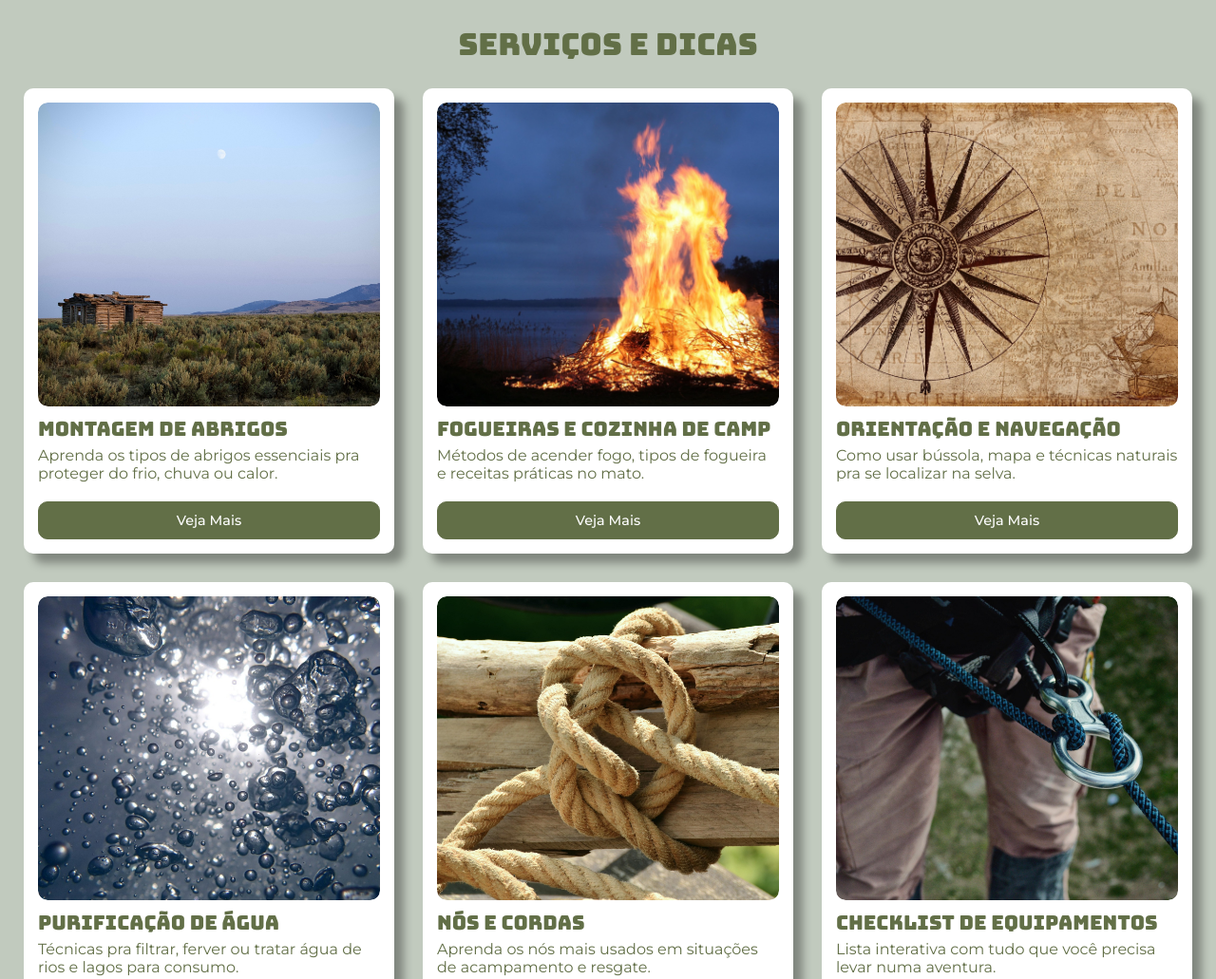
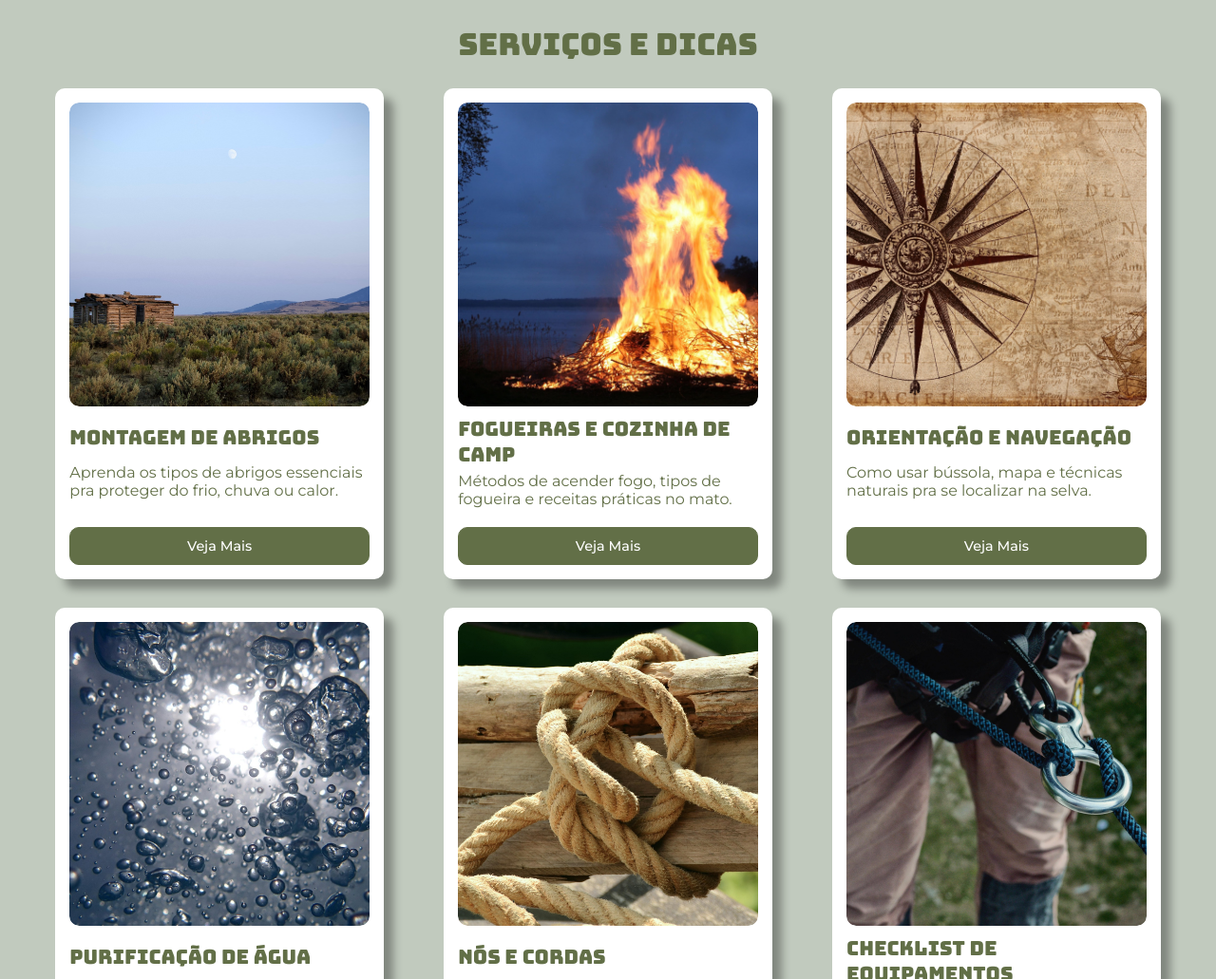
Before and after one commit to jonathan7gb/Atividade-Responsividade, a plain HTML site: page index.html in a window 1280 px wide. Shown: the part 721-1752 px from the top of the page at 95% size. Drawn offline with nearby package versions, Linux system fonts and the light colour scheme.

Commit message:
style: altera o tamanho dos cards desktop

```diff
--- a/style.css
+++ b/style.css
@@ -288,7 +288,8 @@ footer .logoFooter{
         margin: 25px 25px;
         gap: 30px;
         display: grid;
-        grid-template-columns: 1fr 1fr 1fr;
+        grid-template-columns: repeat(3, 27vw);
+        justify-content: space-evenly;
     }
 
     .textoSobre{
```
